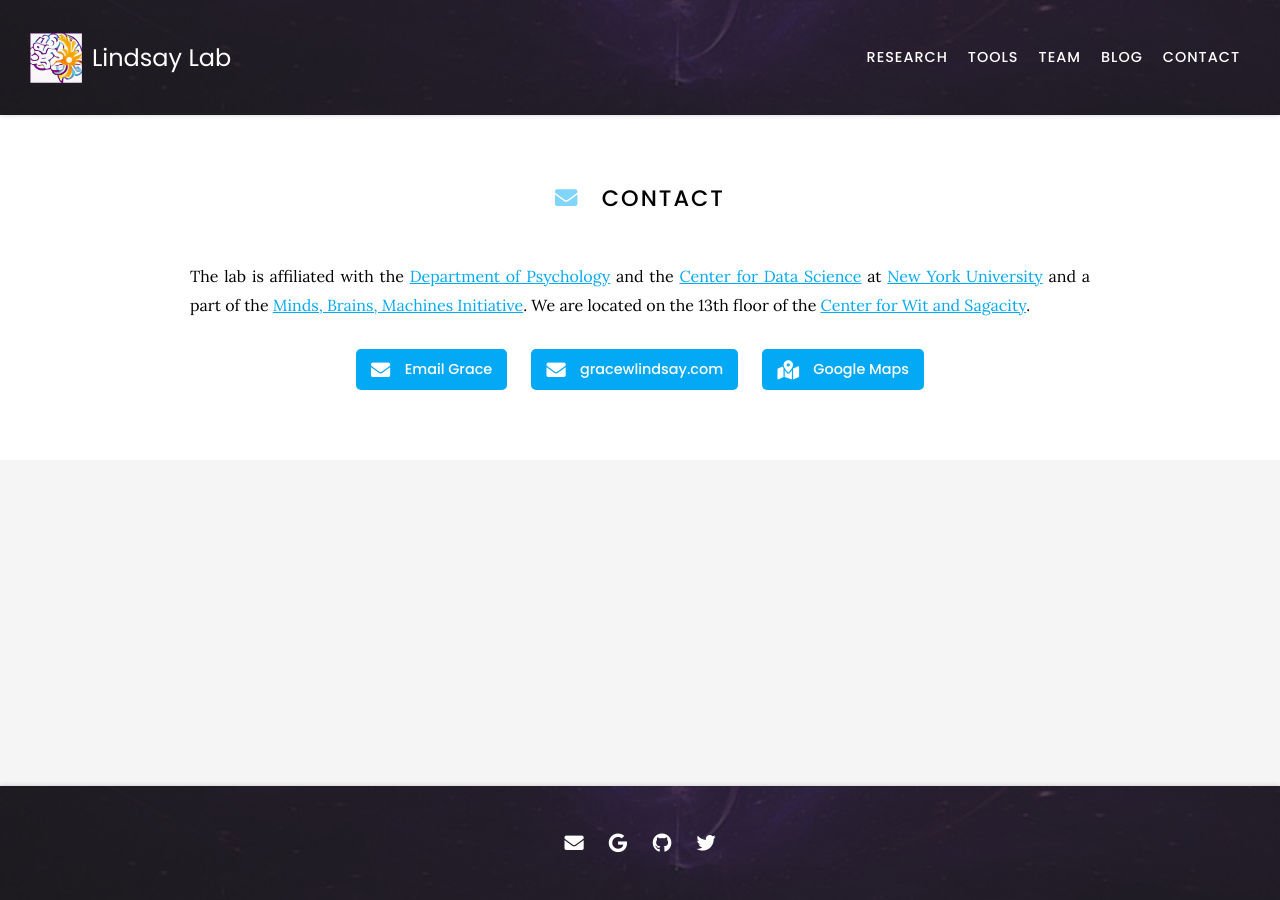
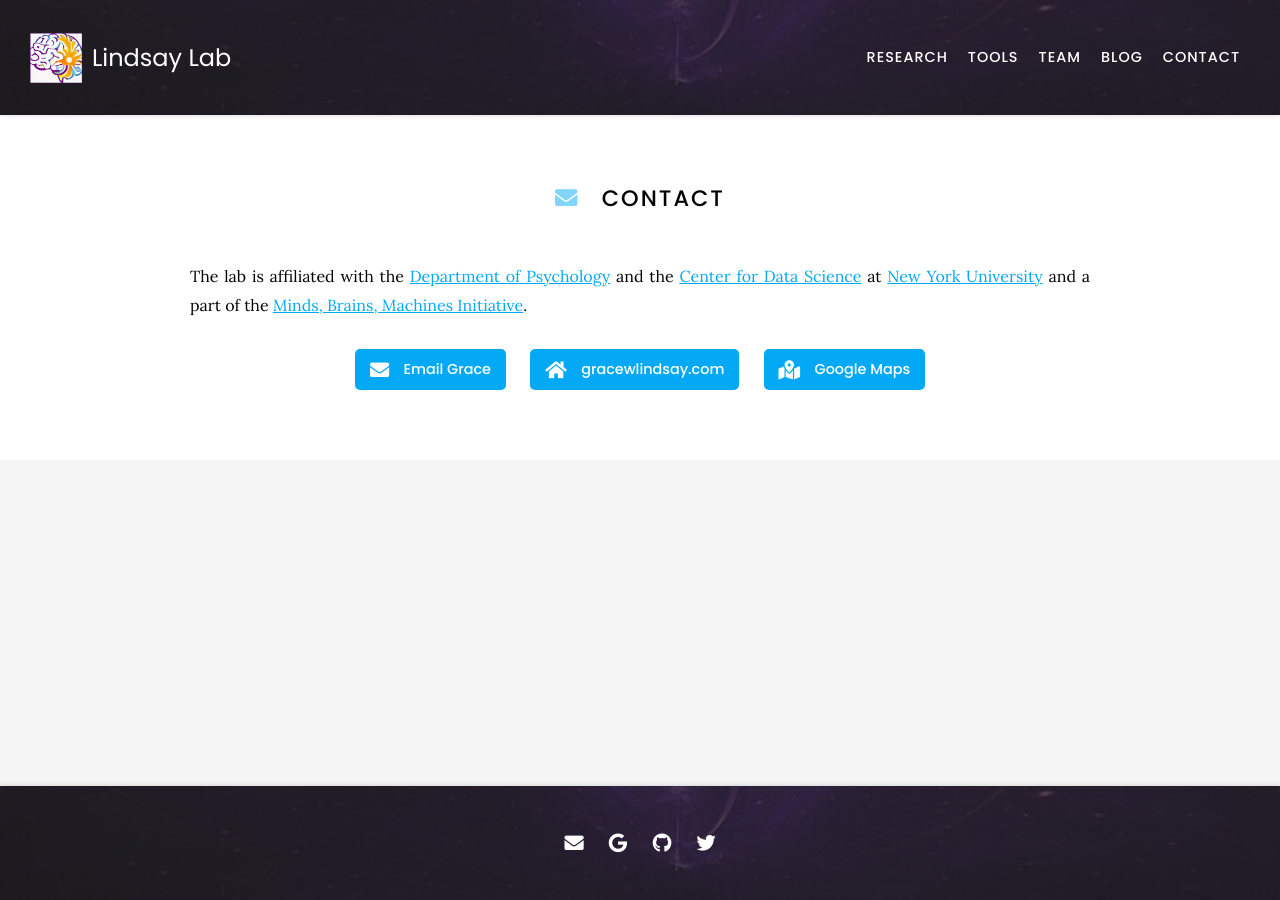
Before and after one commit to Lindsay-Lab/lindsay-lab.github.io, a Jekyll site: the page built from contact/index.md, in a window 1280 px wide. Built offline with Jekyll 4.4.1, drawn with Linux system fonts in a browser that asks for light colours; nearby versions of some CDN libraries.

Commit message:
Update index.md

```diff
--- a/contact/index.md
+++ b/contact/index.md
@@ -2,12 +2,12 @@
 title: Contact
 nav:
   order: 5
-  tooltip: Email, address, and location
+  tooltip: Email, links, and location
 ---
 
 # <i class="fas fa-envelope"></i>Contact
 
-The lab is affiliated with the [Department of Psychology]() and the [Center for Data Science]() at [New York University]() and a part of the [Minds, Brains, Machines Initiative](). We are located on the 13th floor of the [Center for Wit and Sagacity]().
+The lab is affiliated with the [Department of Psychology](https://as.nyu.edu/departments/psychology.html) and the [Center for Data Science](https://cds.nyu.edu/) at [New York University](https://www.nyu.edu/) and a part of the [Minds, Brains, Machines Initiative](https://mbm.cds.nyu.edu/#landingPage).
 
 {%
   include link.html
```
Also changed, not shown: other parts of contact/index.md (+1 -1 lines).
